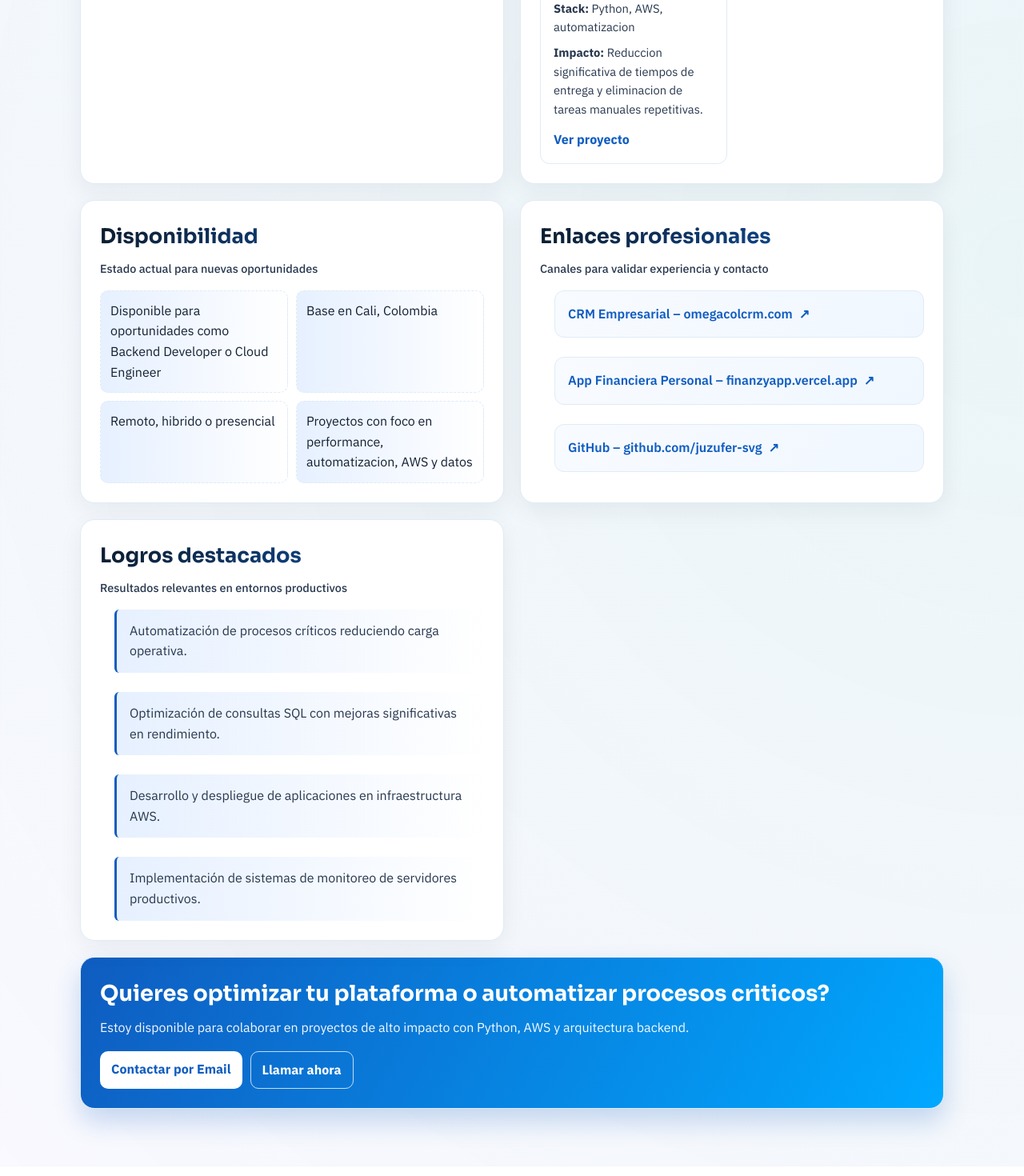
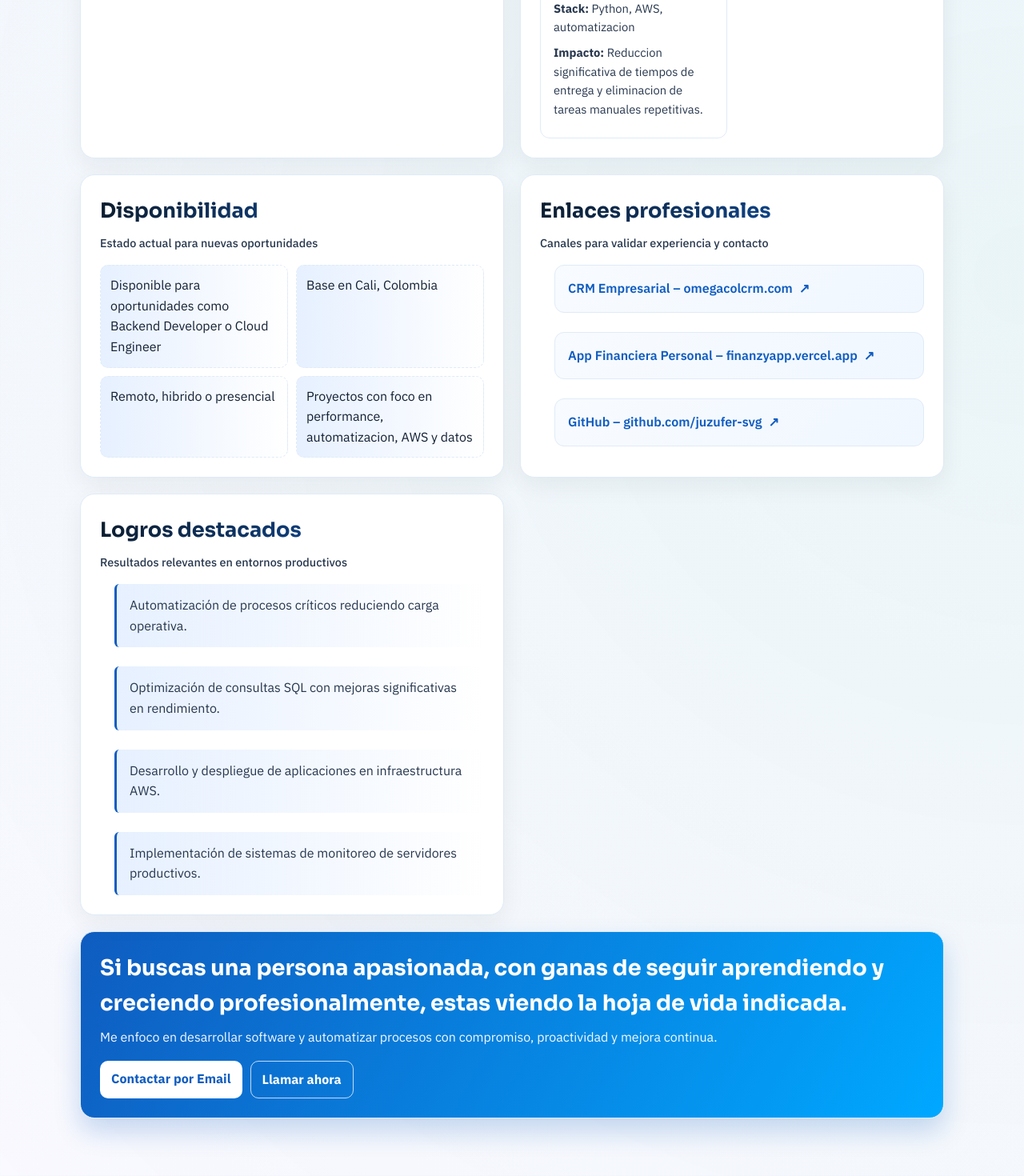
Before and after one commit to juzufer-svg/HV, a Next.js app: page / in a window 1280 px wide. Shown: the part 4160-5630 px from the top of the page at 80% size. Built offline with nearby package versions, Linux system fonts and the light colour scheme.

Commit message:
Ocultar enlace de proyecto interno de SIESA

```diff
--- a/data/cvData.js
+++ b/data/cvData.js
@@ -123,7 +123,6 @@ export const cvData = {
         'Sistema en Python para provision automatica de accesos cloud e integracion con servicios AWS.',
       stack: 'Python, AWS, automatizacion',
       impact: 'Reduccion significativa de tiempos de entrega y eliminacion de tareas manuales repetitivas.',
-      href: 'https://github.com/juzufer-svg',
     },
   ],
   availability: {
@@ -133,8 +132,8 @@ export const cvData = {
     focus: 'Proyectos con foco en performance, automatizacion, AWS y datos',
   },
   cta: {
-    title: 'Quieres optimizar tu plataforma o automatizar procesos criticos?',
-    message: 'Estoy disponible para colaborar en proyectos de alto impacto con Python, AWS y arquitectura backend.',
+    title: 'Si buscas una persona apasionada, con ganas de seguir aprendiendo y creciendo profesionalmente, estas viendo la hoja de vida indicada.',
+    message: 'Me enfoco en desarrollar software y automatizar procesos con compromiso, proactividad y mejora continua.',
   },
   links: [
     {
--- a/pages/index.js
+++ b/pages/index.js
@@ -101,9 +101,11 @@ function Home() {
                     <p className={styles.projectMeta}>
                       <strong>Impacto:</strong> {project.impact}
                     </p>
-                    <a href={project.href} target="_blank" rel="noopener noreferrer">
-                      Ver proyecto
-                    </a>
+                    {project.href ? (
+                      <a href={project.href} target="_blank" rel="noopener noreferrer">
+                        Ver proyecto
+                      </a>
+                    ) : null}
                   </article>
                 ))}
               </div>
```
